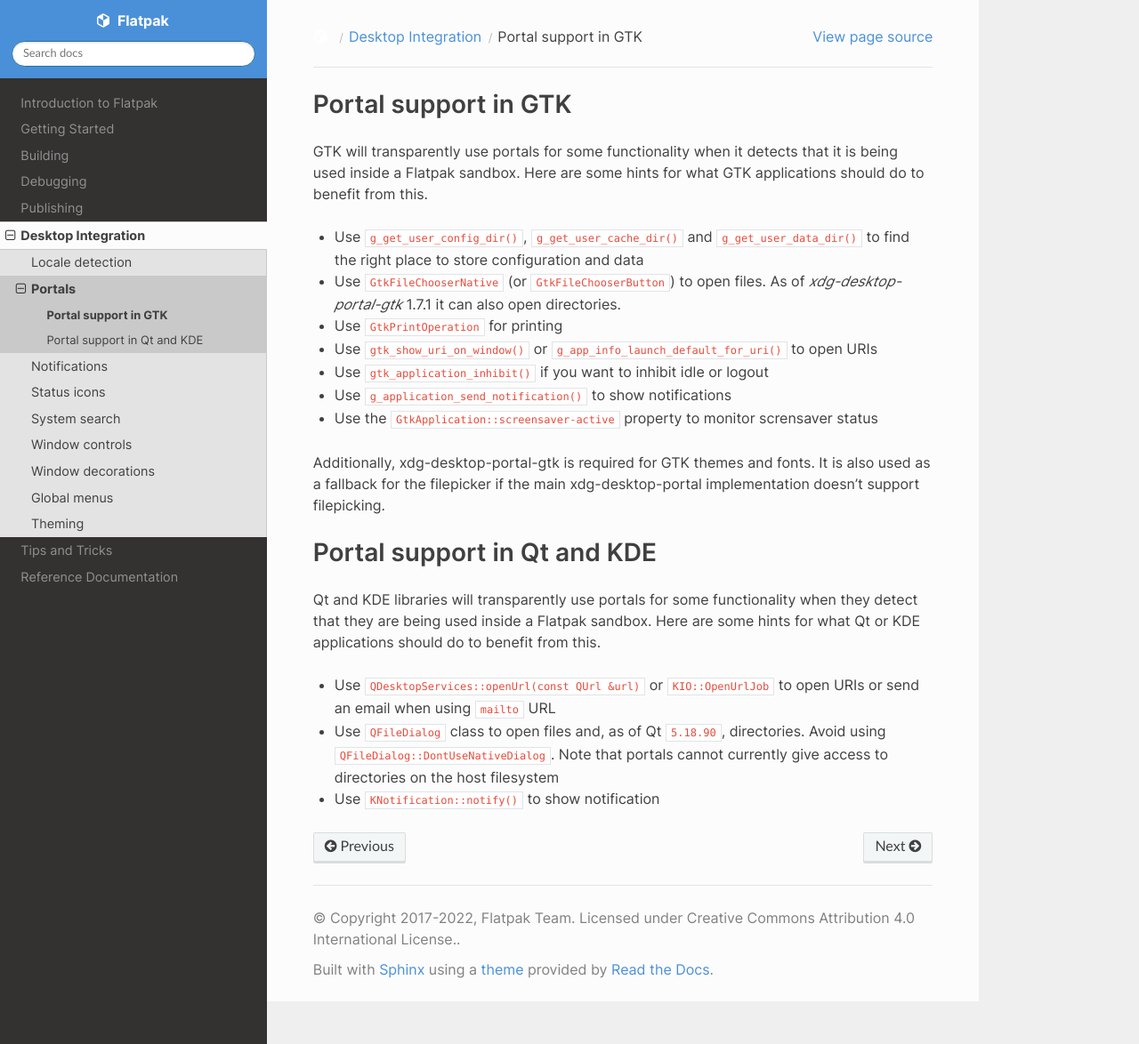
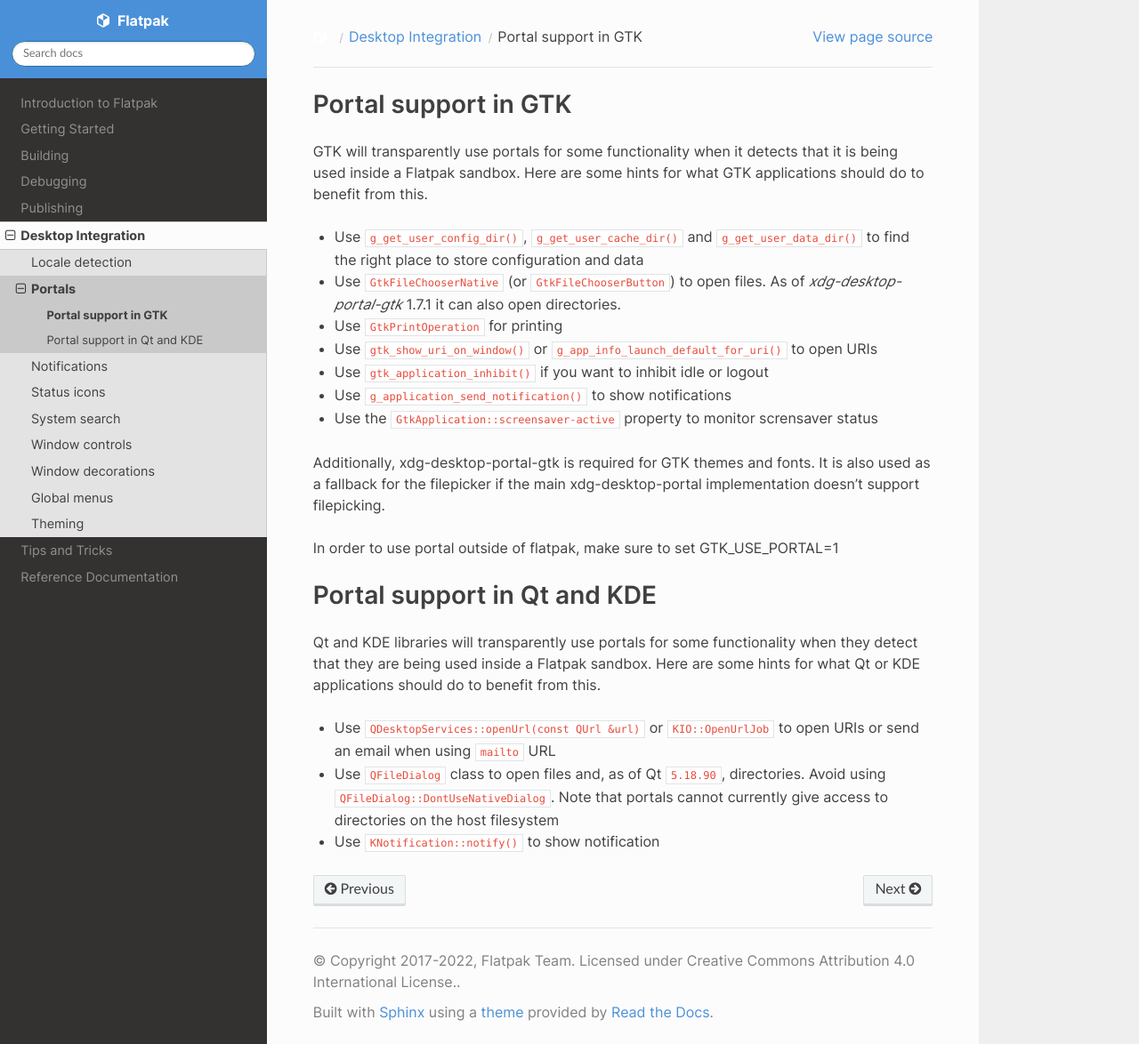
Before and after one commit to flatpak/flatpak-docs, a Sphinx documentation site: the page built from docs/portals.rst, in a window 1280 px wide and 1174 px high. Shown: the whole window at 89% size. Built offline with Sphinx 7.4.7 and the Read the Docs theme 2.0.0, drawn with Linux system fonts in a browser that asks for light colours.

Commit message:
Add documentation for API use outside flatpak

```diff
--- a/docs/portals.rst
+++ b/docs/portals.rst
@@ -21,6 +21,8 @@ applications should do to benefit from this.
 Additionally, xdg-desktop-portal-gtk is required for GTK themes and fonts.
 It is also used as a fallback for the filepicker if the main xdg-desktop-portal implementation doesn't support filepicking.
 
+In order to use portal outside of flatpak, make sure to set GTK_USE_PORTAL=1
+
 Portal support in Qt and KDE
 =============================
 
```
